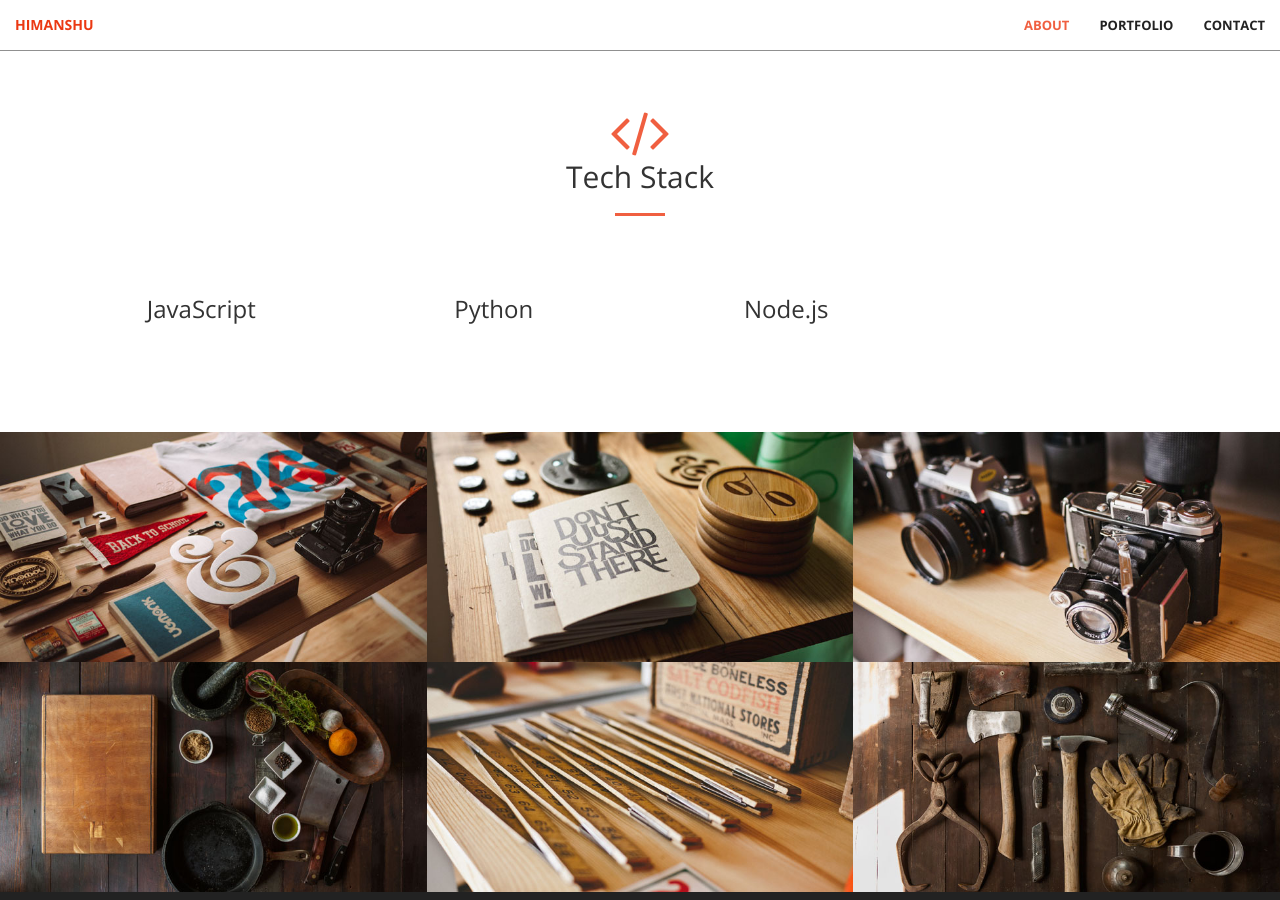
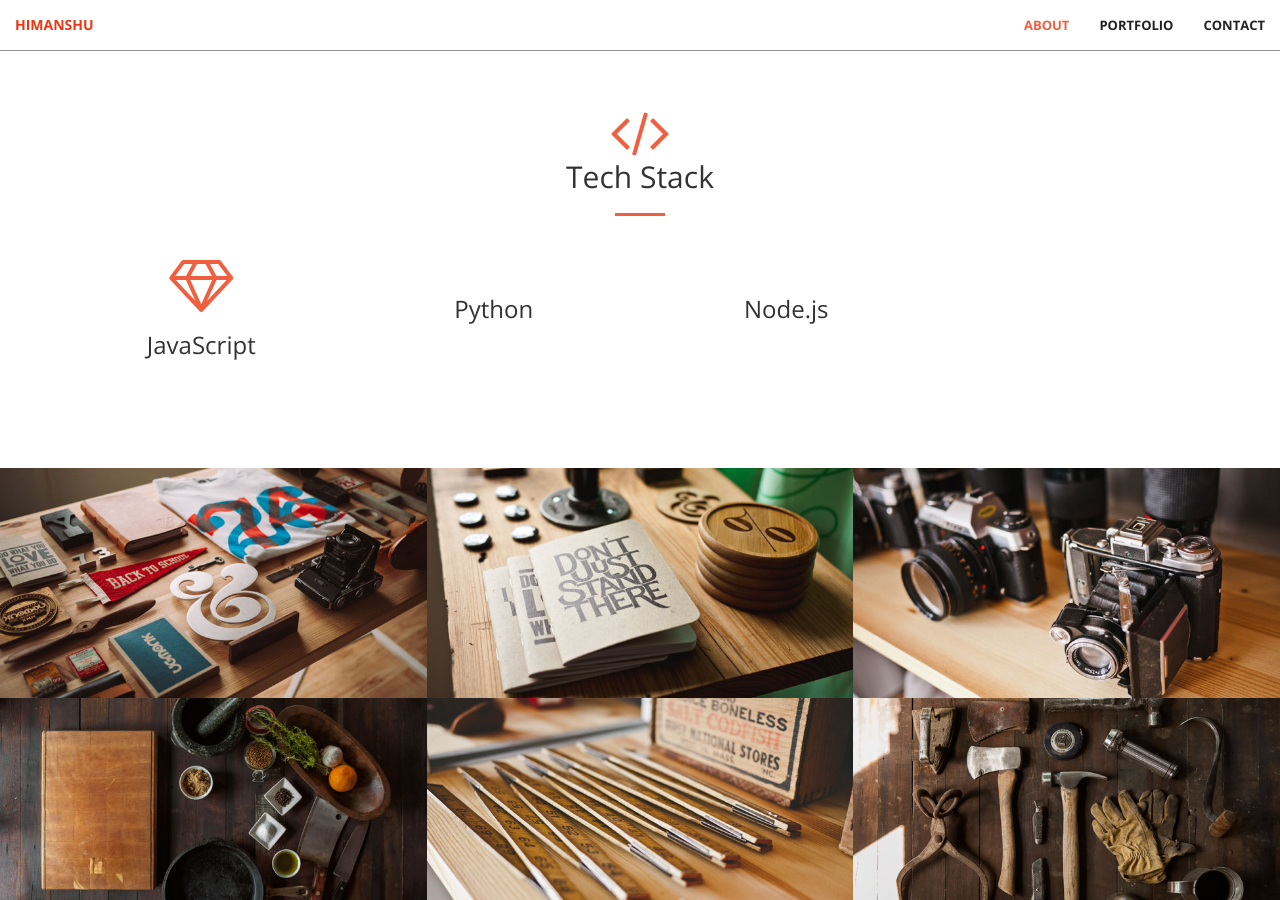
Before and after one commit to Himanshukumar30/Himanshu, a Jekyll site: the page built from index.html, in a window 1280 px wide and 900 px high, scrolled down 1314 px. Built offline with Jekyll 4.4.1, drawn with Linux system fonts in a browser that asks for light colours.

Commit message:
testing fontawesome

```diff
--- a/_includes/services.html
+++ b/_includes/services.html
@@ -15,7 +15,7 @@
     <div class="row">
       <div class="col-lg-3 col-md-6 text-center">
         <div class="service-box">
-          <i class="fa fa-4x fa-brands fa-js wow bounceIn text-primary"></i>
+          <i class="fa fa-4x fa-diamond wow bounceIn text-primary"></i>
           <h3>JavaScript</h3>
           <!-- <p class="text-muted">
             You can use this theme as is, or you can make changes!
```
